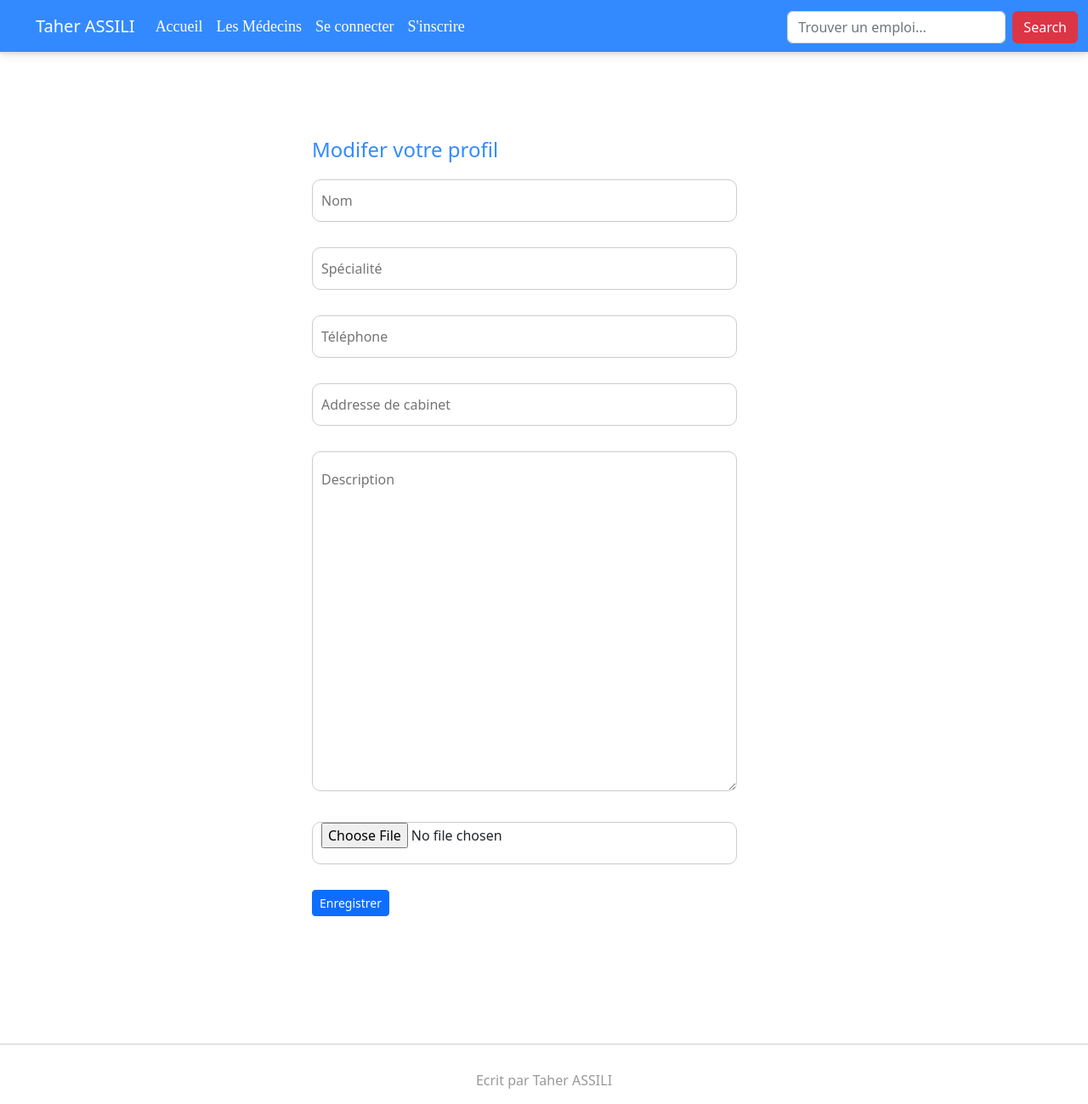
After one commit to taherassili1993/medecin-symfony, a Symfony app: template templates/medecin/modifier_profil.html.twig in a window 1280 px wide. The commit adds this page. Shown: the whole page at 85% size. Run offline with Twig, Linux system fonts and the light colour scheme; the template is opened without the code that fills it, so the values that code supplies are empty; some libraries are stand-ins or nearby versions.

Commit message:
page modifier profil

```diff
--- a/templates/includes/navbar.html.twig
+++ b/templates/includes/navbar.html.twig
@@ -44,7 +44,7 @@ nav form input:focus
         {% if is_granted("IS_AUTHENTICATED_FULLY") %}
 
         <li class="nav-item">
-          <a class="nav-link" href="#">Modifier profil</a>
+          <a class="nav-link" href="{{ path('modifier-profil') }}">Modifier profil</a>
         </li>
 
         <li class="nav-item dropdown">
--- /dev/null
+++ b/templates/medecin/modifier_profil.html.twig
@@ -0,0 +1,94 @@
+{% extends 'base.html.twig' %}
+
+{% block titre %}{% endblock%}
+
+{% block stylesheets %}
+    {{ parent() }}
+{% endblock%}
+
+{% block body %}
+
+    <style>
+    #modifier-profil
+    {
+        margin-top: 100px;
+        margin-bottom: 150px;
+
+    }
+
+    h1.titre
+    {
+        font-size: 24px;
+        color: #338AFF;
+        margin-bottom: 20px;
+
+    }
+
+    #modifier-profil form input, #modifier-profil form textarea
+    {
+        width: 500px;
+        height: 50px;
+        padding-left: 10px;
+        border: 1px solid #ccc;
+        border-radius: 10px;
+        margin-bottom: 30px;
+
+    }
+
+    #modifier-profil form textarea
+    {
+        height: 400px;
+        padding-top: 20px;
+    }
+
+    #modifier-profil form input:focus, #modifier-profil form textarea:focus
+    {
+        outline: none;
+        box-shadow: none;
+        border: 1px solid #999;
+    }
+    </style>
+
+    <section id="modifier-profil">
+        <div class='container'>
+            <div class='row'>
+                <div class='col-md-3'></div>
+                <div class='col-md-6'>
+                    <h1 class='titre'>Modifer votre profil</h1>
+                    <form method='POST' action='' enctype="multipart/form-data">
+                        <div class='form-div'>
+                            <input name='name' placeholder='Nom' value="{{ user.getName() }}" required />
+                        </div>
+
+                        <div class='form-div'>
+                            <input name='specialite' placeholder='Spécialité' value="{{ user.getSpecialite() }}" required />
+                        </div>
+
+                        <div class='form-div'>
+                            <input name='telephone' placeholder='Téléphone' value="{{ user.getTelephone() }}" required />
+                        </div>
+
+                        <div class='form-div'>
+                            <input name='addresse' placeholder='Addresse de cabinet' value="{{ user.getAddresse() }}" required />
+                        </div>
+
+                        <div class='form-div'>
+                            <textarea name='description' placeholder="Description" required>{{ user.getDescription() }}</textarea>
+                        </div>
+
+                        <div class='form-div'>
+                            <input type="file" name="image">
+                        </div>
+
+                        <div class='form-div'>
+                            <button type='submit' class='btn btn-primary btn-sm'>Enregistrer</button>
+                        </div>
+                    </form>
+                </div>
+            </div>
+        </div>
+    </section>
+
+{% endblock %}
+
+{% block javascripts %}{% endblock %}
```
Also changed, not shown: migrations/Version20230223140444.php (deleted, +0 -33 lines), migrations/Version20231208094307.php (deleted, +0 -33 lines), migrations/Version20231212112647.php (deleted, +0 -33 lines), migrations/Version20231212124530.php (added, +31 -0 lines), src/Controller/MedecinController.php (added, +67 -0 lines), src/Entity/User.php (+89 -0 lines), public/img/medecin/65785c2f4555c.jpg (added).
